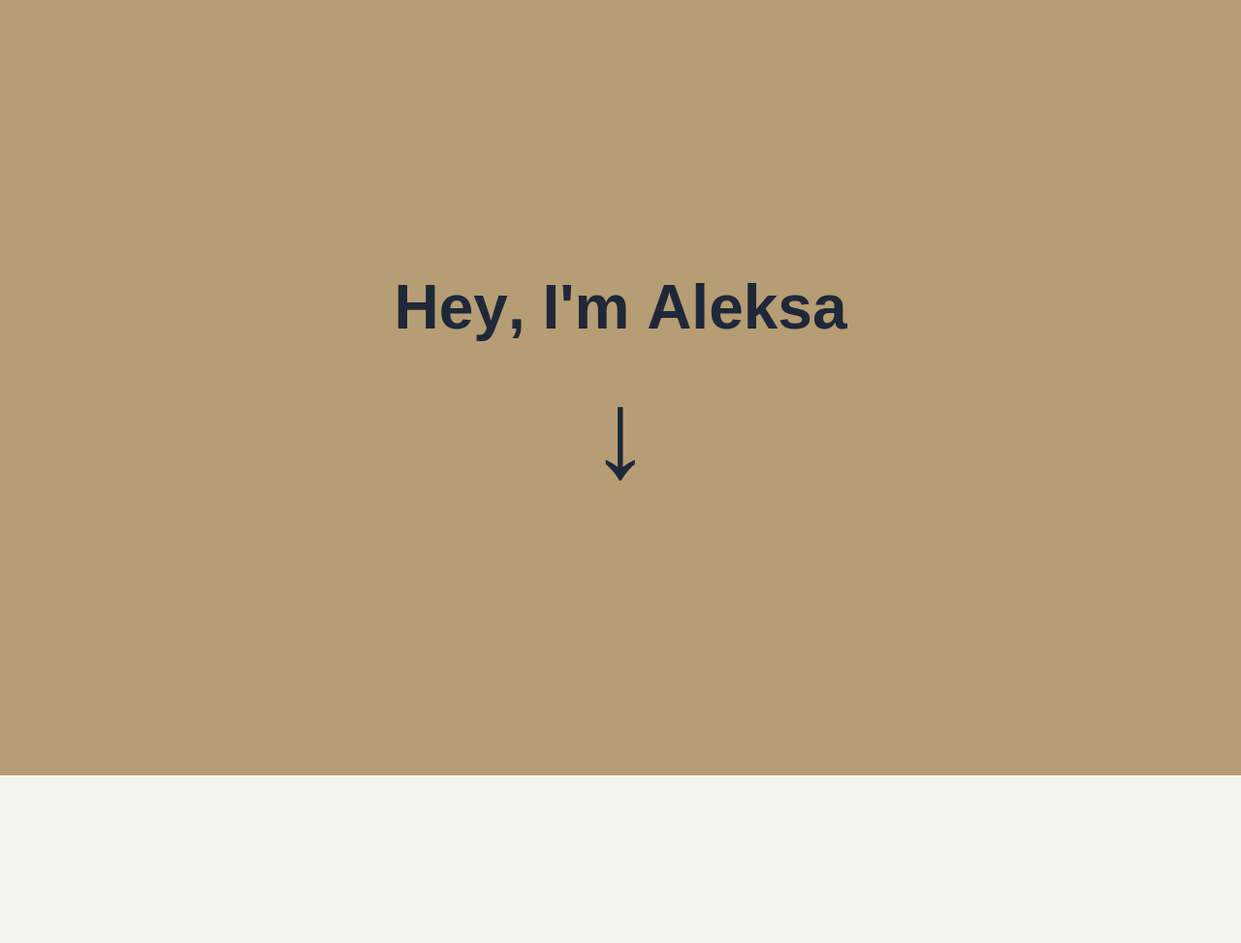
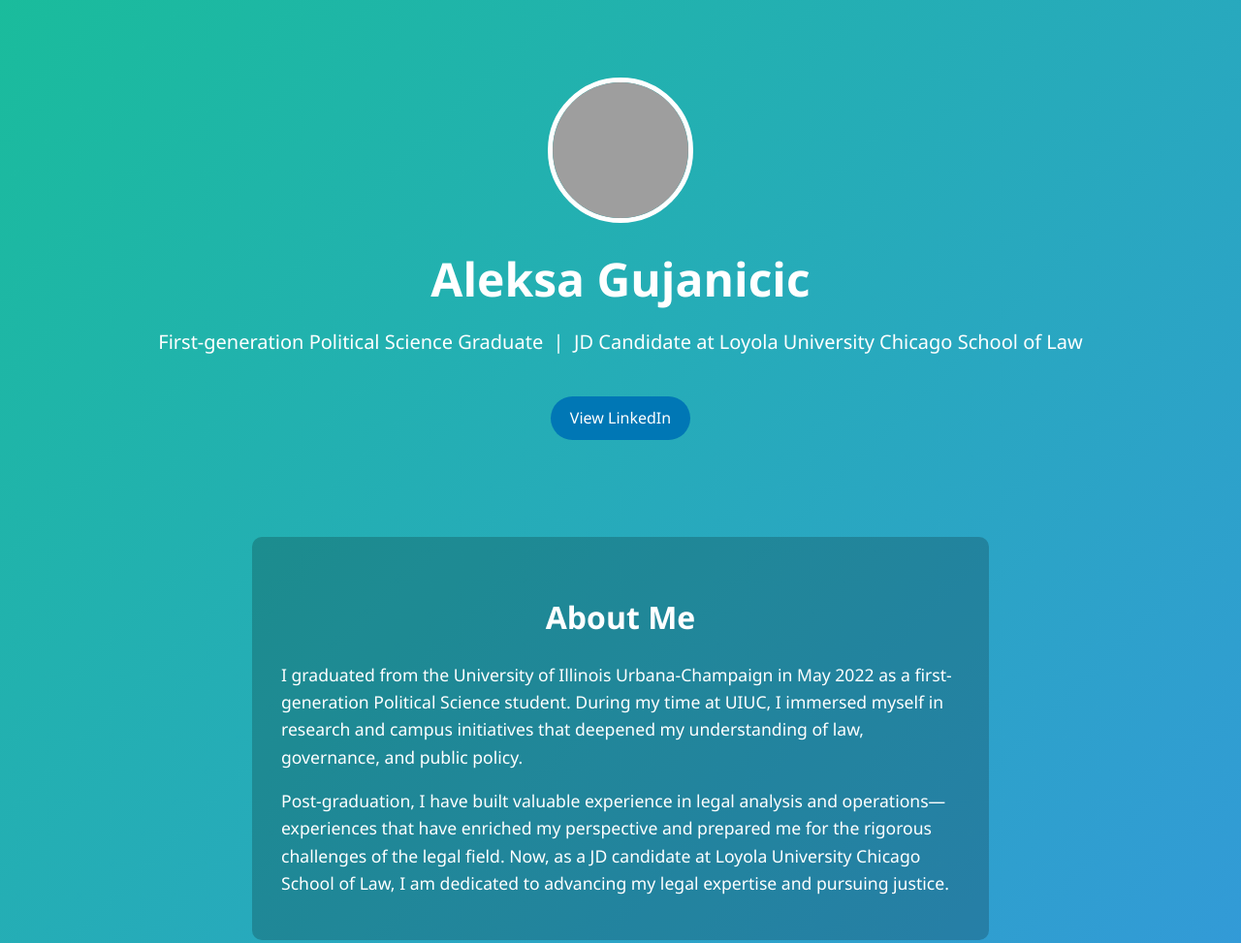
Before and after one commit to DimitrijeGujan/gujanicic.com, a plain HTML site: page aleksa/index.html in a window 1280 px wide. Shown: the top 973 px of the page at 97% size. Drawn offline with Linux system fonts and the light colour scheme; grey boxes are pictures that could not be loaded.

Commit message:
Update index.html

```diff
--- a/aleksa/index.html
+++ b/aleksa/index.html
@@ -1,35 +1,144 @@
 <!DOCTYPE html>
 <html lang="en">
 <head>
-    <meta charset="UTF-8">
-    <meta name="viewport" content="width=device-width, initial-scale=1.0">
-    <title>Aleksa Gujanicic</title>
-    <link rel="stylesheet" href="styles.css">
-    <link rel="stylesheet" href="styles.css?v=1.0">
+  <meta charset="UTF-8" />
+  <meta name="viewport" content="width=device-width, initial-scale=1.0" />
+  <title>Aleksa Gujanicic - JD Candidate</title>
+  <style>
+    /* Global Styles */
+    * {
+      box-sizing: border-box;
+    }
+    body {
+      margin: 0;
+      font-family: 'Segoe UI', Tahoma, Geneva, Verdana, sans-serif;
+      background: linear-gradient(135deg, #1abc9c, #3498db);
+      color: #fff;
+      line-height: 1.6;
+    }
+    a {
+      color: inherit;
+      text-decoration: none;
+    }
+    /* Container */
+    .container {
+      width: 90%;
+      max-width: 800px;
+      margin: auto;
+      padding: 20px;
+    }
+    /* Header / Hero Section */
+    header {
+      text-align: center;
+      padding: 80px 20px 40px;
+    }
+    header h1 {
+      font-size: 3rem;
+      margin: 20px 0 10px;
+    }
+    header p.tagline {
+      font-size: 1.25rem;
+      margin: 10px 0 20px;
+    }
+    .profile-img {
+      width: 150px;
+      height: 150px;
+      border-radius: 50%;
+      border: 5px solid #fff;
+      object-fit: cover;
+      display: block;
+      margin: 0 auto;
+    }
+    .linkedin-btn {
+      background-color: #0077b5;
+      color: #fff;
+      padding: 10px 20px;
+      border: none;
+      border-radius: 30px;
+      font-size: 1rem;
+      cursor: pointer;
+      display: inline-block;
+      margin-top: 20px;
+      transition: background-color 0.3s ease;
+    }
+    .linkedin-btn:hover {
+      background-color: #005582;
+    }
+    /* Bio Section */
+    .bio {
+      background-color: rgba(0, 0, 0, 0.2);
+      padding: 30px;
+      border-radius: 10px;
+      margin: 40px 0;
+      opacity: 0;
+      transform: translateY(30px);
+      transition: opacity 0.6s ease-out, transform 0.6s ease-out;
+    }
+    .bio.visible {
+      opacity: 1;
+      transform: translateY(0);
+    }
+    .bio h2 {
+      text-align: center;
+      font-size: 2rem;
+      margin-bottom: 20px;
+    }
+    .bio p {
+      font-size: 1.1rem;
+      margin-bottom: 15px;
+    }
+    /* Footer */
+    footer {
+      text-align: center;
+      padding: 20px 0;
+      font-size: 0.9rem;
+      background-color: rgba(0, 0, 0, 0.1);
+    }
+  </style>
 </head>
 <body>
-    <div id="intro" class="centered-title">
-        <div class="title-box">
-            <h1 id="title">
-                <span>H</span><span>e</span><span>y</span>, <span>I</span>'<span>m</span> <span>A</span><span>l</span><span>e</span><span>k</span><span>s</span><span>a</span>
-            </h1>
-        </div>
-        <div class="arrow" id="scroll-arrow">&#x2193;</div> <!-- Arrow pointing down -->
-    </div>
-    <div id="content" class="content">
-        <a href="https://gujanicic.com/aleksa/about" class="box" id="about-box">
-            <h2>About Me</h2>
-            <img src="images/aleksapic.jpg" alt="About Me Image" class="box-image">
-        </a>
-        <a href="https://gujanicic.com/aleksa/experiences" class="box" id="experiences-box">
-            <h2>Experiences</h2>
-            <img src="images/Orange.png" alt="Experiences Image" class="box-image">
-        </a>
-        <a href="https://gujanicic.com/aleksa/updates" class="box" id="updates-box">
-            <h2>Updates</h2>
-            <img src="images/loyola_logo.jpg" alt="Updates Image" class="box-image">
-        </a>
-    </div>
-    <script src="script.js"></script>
+  <!-- Hero Section -->
+  <header>
+    <img src="https://gujanicic.com/aleksa/images/aleksapic.jpg" alt="Aleksa's Profile Photo" class="profile-img" />
+    <h1>Aleksa Gujanicic</h1>
+    <p class="tagline">
+      First-generation Political Science Graduate &nbsp;|&nbsp; JD Candidate at Loyola University Chicago School of Law
+    </p>
+    <a href="https://www.linkedin.com/in/aleksa-gujanicic-694529170/" target="_blank" class="linkedin-btn">View LinkedIn</a>
+  </header>
+
+  <!-- Bio Section -->
+  <div class="container">
+    <section class="bio" id="bio">
+      <h2>About Me</h2>
+      <p>
+        I graduated from the University of Illinois Urbana-Champaign in May 2022 as a first-generation Political Science student. During my time at UIUC, I immersed myself in research and campus initiatives that deepened my understanding of law, governance, and public policy.
+      </p>
+      <p>
+        Post-graduation, I have built valuable experience in legal analysis and operations—experiences that have enriched my perspective and prepared me for the rigorous challenges of the legal field. Now, as a JD candidate at Loyola University Chicago School of Law, I am dedicated to advancing my legal expertise and pursuing justice.
+      </p>
+    </section>
+  </div>
+
+  <!-- Footer -->
+  <footer>
+    <p>&copy; 2025 Aleksa Gujanicic</p>
+  </footer>
+
+  <!-- JavaScript for fade-in animation of the bio section -->
+  <script>
+    document.addEventListener('DOMContentLoaded', function() {
+      const bioSection = document.getElementById('bio');
+      const observer = new IntersectionObserver((entries) => {
+        entries.forEach(entry => {
+          if (entry.isIntersecting) {
+            bioSection.classList.add('visible');
+            observer.unobserve(bioSection);
+          }
+        });
+      }, { threshold: 0.5 });
+      observer.observe(bioSection);
+    });
+  </script>
 </body>
 </html>
```
